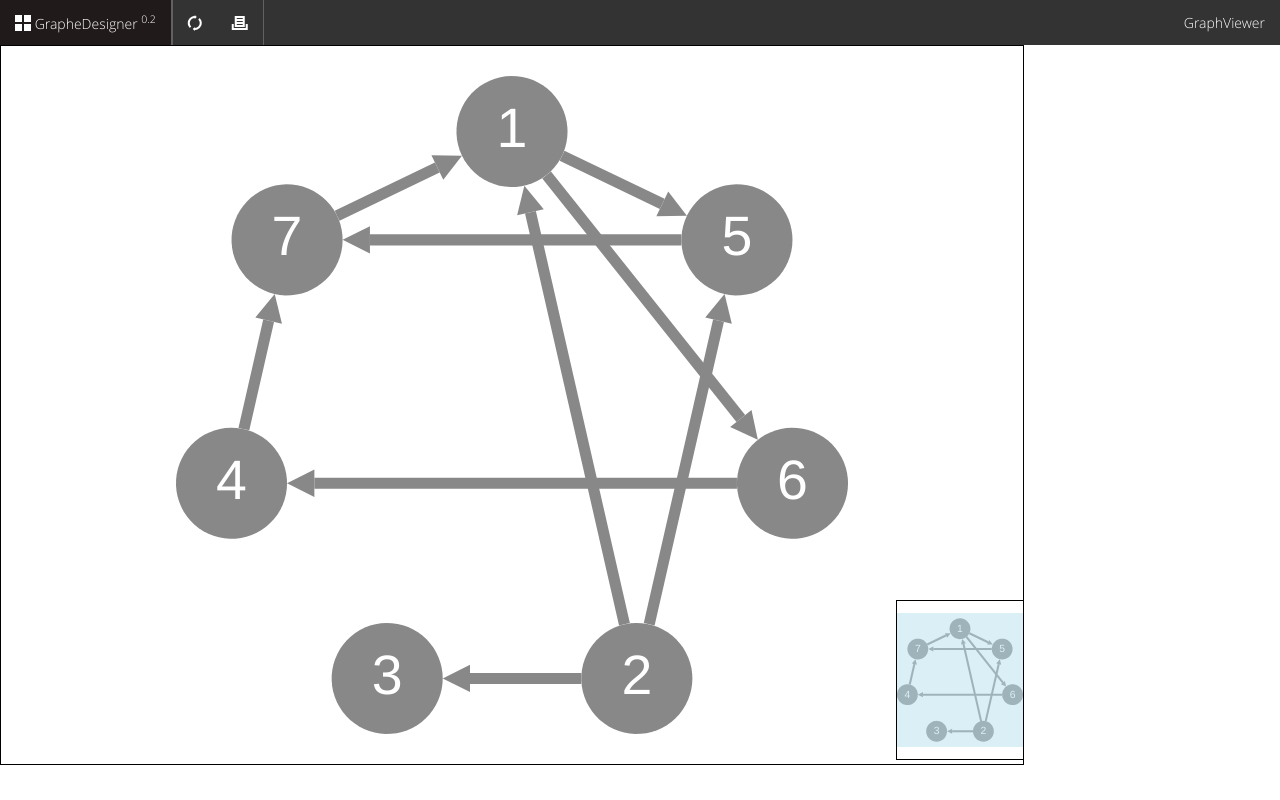
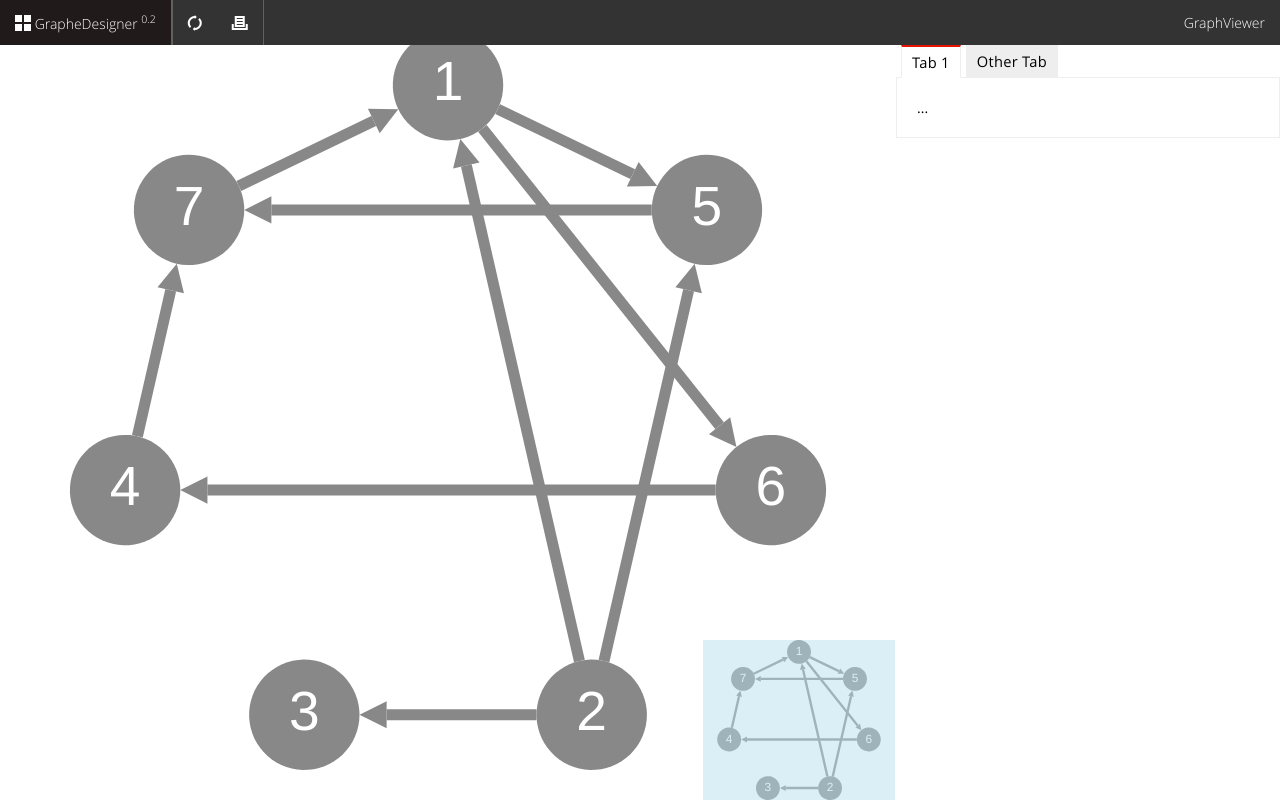
Before and after one commit to fbelugou/GraphDesigner, a plain HTML site: page www/index.html in a window 1280 px wide. Drawn offline with nearby package versions, Linux system fonts and the light colour scheme.

Commit message:
ui update

```diff
--- a/www/css/cytoscape.js-navigator.css
+++ b/www/css/cytoscape.js-navigator.css
@@ -3,14 +3,20 @@ body {
   overflow: hidden;
   position: relative;
 }
-
+.navigation-bar{position: relative;z-index: 999}
+.panel-right{
+	position: fixed;
+	right: 0;
+	width:30%;
+	height: 100%
+}
 #cy {
-	width: 80%;
-	height: 90%;
+	position: fixed;
+	width: 70%;
+	height: 100%;
 	right:0;
 	left:0;
-	bottom: 0;
-	border: 1px solid;
+	top:0;
 }
 #footer{
 	width: 100%;
@@ -19,13 +25,12 @@ body {
 }
 .cytoscape-navigator{
 	position: fixed;
-	border: 1px solid;
 	background: rgba(255,255,255,0.8);
 	z-index: 99999;
-	width: 10%;
+	width: 15%;
 	height: 20%;
-	bottom:5%;
-	right: 20%;
+	bottom: 0;
+	right: 30.1%;
 	overflow: hidden;
 }
 
--- a/www/index.html
+++ b/www/index.html
@@ -1,14 +1,14 @@
 <!DOCTYPE html>
-<html>
+<html class="metro">
     <head>
         <meta charset="UTF-8">
         <title>Blank App Designer Project Template</title>
         <meta http-equiv="Content-type" content="text/html; charset=utf-8">
 
         <!-- CSS -->
-        <link href="css/cytoscape.js-navigator.css" rel="stylesheet" type="text/css" />
         <link rel="stylesheet" href="css/metro-bootstrap.min.css">
         <link rel="stylesheet" href="css/iconFont.min.css">
+        <link href="css/cytoscape.js-navigator.css" rel="stylesheet" type="text/css" />
 
         <!-- SCRIPT -->
         <script src="http://code.jquery.com/jquery-2.1.1.min.js"></script>
@@ -24,8 +24,7 @@
 
     </head>
 
-    <body class="metro">
-
+    <body >
         <nav class="navigation-bar dark">
             <div class="navigation-bar-content">
 
@@ -44,7 +43,24 @@
                 </div>
             </div>
         </nav>
+
+        <div class="panel-right">
+            <div class="tab-control dark" data-role="tab-control">
+                <ul class="tabs">
+                    <li class="active"><a href="#_page_1">Tab 1</a></li>
+                    <li><a href="#_page_2">Other Tab</a></li>
+                </ul>
+                <div class="frames">
+
+
+                <div class="frame" id="_page_1">...</div>
+                <div class="frame" id="_page_2">...</div>
+
+            </div>
+        </div>
+
             <div id="cy"></div>
+
     </body>
      <script type="text/javascript" src="js/graphe/algo.js"></script>
 
--- a/www/js/graphe/algo.js
+++ b/www/js/graphe/algo.js
@@ -218,19 +218,34 @@ function Graphe  (Tadjacence,Boriente,root,Sstyle){
 
             if (this.value){
 
-             if(this.G.edges('[id=\''+A0+'-'+A1+'\']').length == 0)
+              if(this.G.edges('[id=\''+A0+'-'+A1+'\']').length == 0 && Boriente){
                  this.G.add( { group:"edges", data: {id: A0+'-'+A1, source: A0, target:A1,weight: A2} } );
                  this.adjacence[A0].push( {target:A1, weight:A2} );
-		             if(!Boriente) this.adjacence[A1].push( {target:A0, weight:A2} );
+		          }
+
+              else if(!Boriente && this.G.edges('[id=\''+A1+'-'+A0+'\']').length == 0 && A0 != A1 && this.G.edges('[id=\''+A0+'-'+A1+'\']').length == 0){
+                this.adjacence[A1].push( {target:A0, weight:A2} );
+                this.G.add( { group:"edges", data: {id: A0+'-'+A1, source: A0, target:A1,weight: A2} } );
+                this.adjacence[A0].push( {target:A1, weight:A2} );
               }
 
+            }
+
             else{
-              if(this.G.edges('[id=\''+A0+'-'+A1+'\']').length == 0 && this.G.edges('[id=\''+A1+'-'+A0+'\']').length == 0 && A0 != A1)
+
+              if(this.G.edges('[id=\''+A0+'-'+A1+'\']').length == 0 && Boriente){
+
                  this.G.add( { group:"edges", data: {id: A0+'-'+A1, source: A0, target:A1} } );
                  this.adjacence[A0].push( {target:A1} );
-		             if(!Boriente) this.adjacence[A1].push( {target:A0} );
+              }
+
+		          else if(!Boriente && this.G.edges('[id=\''+A1+'-'+A0+'\']').length == 0 && A0 != A1 && this.G.edges('[id=\''+A0+'-'+A1+'\']').length == 0){
+
+                this.G.add( { group:"edges", data: {id: A0+'-'+A1, source: A0, target:A1} } );
+                this.adjacence[A0].push( {target:A1} );
+                this.adjacence[A1].push( {target:A0} );
+              }
             }
-
           }
         }
         this.G.boxSelectionEnabled( true );
@@ -245,8 +260,7 @@ function Graphe  (Tadjacence,Boriente,root,Sstyle){
 Graphe.prototype.affiche = function(result) {
 
   var i;
-  for(i = 0; i < result.length; i++ )
-    setTimeout( function(ident,type,G){ G.$('#'+ident).addClass(type);},1000*i,result[i].id,result[i].type,this.G);
+  for(i = 0; i < result.length; i++ )setTimeout( function(ident,type,G){G.$('#'+ident).addClass(type);},1000*i,result[i].id,result[i].type,this.G);
 
 }
 
@@ -470,15 +484,19 @@ Graphe.prototype.colorFabien = function (s) {
 }
 
 
+
+
 //Tableau associatif de coloration 'color' type de couleur int color[id].couleur //
-Graphe.prototype.colorationParseCss = function (color) {
+Graphe.prototype.colorCss = function (color) {
 
-	var myColor = randomColor({count: this.G.nodes().length});
+	var myColor = randomColor({
+    count: this.G.nodes().length,
+    luminosity: 'dark'
+  });
 
   var i;
+  //MAJ  css couleur node//
   for(i=0; i < this.G.nodes().length ;i++)    this.G.nodes()[i].css("background-color", myColor[color[this.G.nodes()[i].data().id]]);
-
-	//MAJ  css couleur node//
 
 }
 
```
